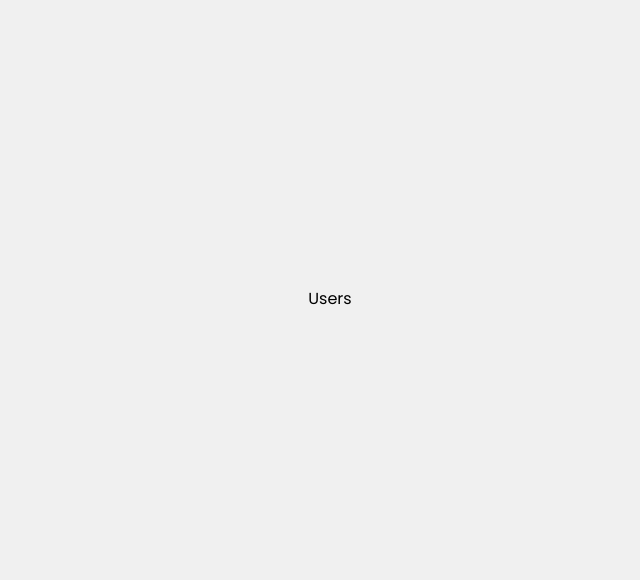
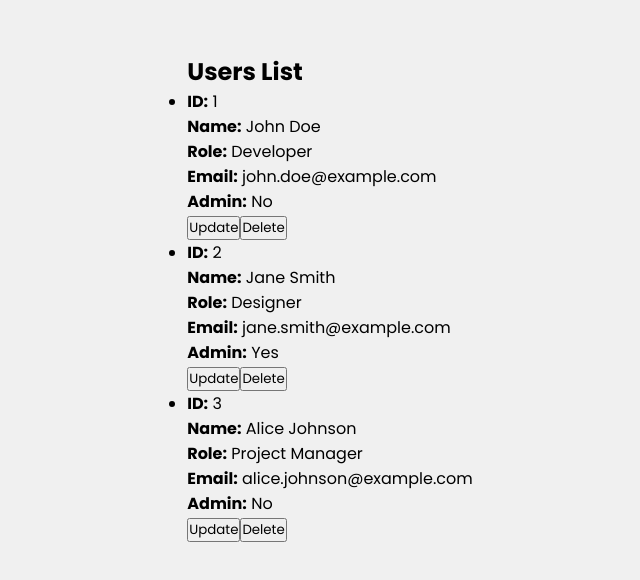
Before and after one commit to VictorMugisha/my-crud, a React (Vite) app in the folder client/: page / in a window 1280 px wide. Shown: the part 102-682 px from the top of the page, without its empty margins (310-950 px from the left). Built offline with nearby package versions, Linux system fonts and the light colour scheme.

Commit message:
Created a users component and added mock data to begin with

```diff
--- a/client/src/pages/Users.jsx
+++ b/client/src/pages/Users.jsx
@@ -1,7 +1,43 @@
-import React from 'react'
+import React, { useState } from 'react';
 
 export default function Users() {
+  // Mock data for users
+  const [users, setUsers] = useState([
+    { userId: 1, firstName: "John", lastName: "Doe", role: "Developer", email: "john.doe@example.com", isAdmin: false },
+    { userId: 2, firstName: "Jane", lastName: "Smith", role: "Designer", email: "jane.smith@example.com", isAdmin: true },
+    { userId: 3, firstName: "Alice", lastName: "Johnson", role: "Project Manager", email: "alice.johnson@example.com", isAdmin: false },
+  ]);
+
+  // Function to handle deletion of a user
+  const handleDelete = (userId) => {
+    setUsers(users.filter(user => user.userId !== userId));
+  };
+
+  // Function to handle update (can be linked to routing in a real app)
+  const handleUpdate = (userId) => {
+    console.log(`Update user with ID: ${userId}`);
+  };
+
   return (
-    <div>Users</div>
-  )
+    <div className="users-container">
+      <h2 className="users-title">Users List</h2>
+      <ul className="users-list">
+        {users.map(user => (
+          <li key={user.userId} className="user-card">
+            <div className="user-info">
+              <p><strong>ID:</strong> {user.userId}</p>
+              <p><strong>Name:</strong> {user.firstName} {user.lastName}</p>
+              <p><strong>Role:</strong> {user.role}</p>
+              <p><strong>Email:</strong> {user.email}</p>
+              <p><strong>Admin:</strong> {user.isAdmin ? "Yes" : "No"}</p>
+            </div>
+            <div className="user-actions">
+              <button className="update-btn" onClick={() => handleUpdate(user.userId)}>Update</button>
+              <button className="delete-btn" onClick={() => handleDelete(user.userId)}>Delete</button>
+            </div>
+          </li>
+        ))}
+      </ul>
+    </div>
+  );
 }
```
